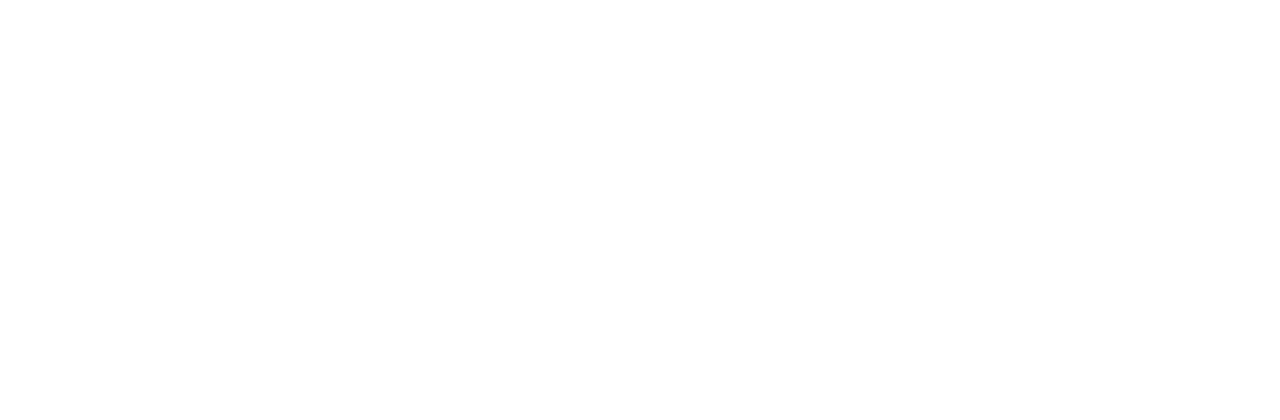
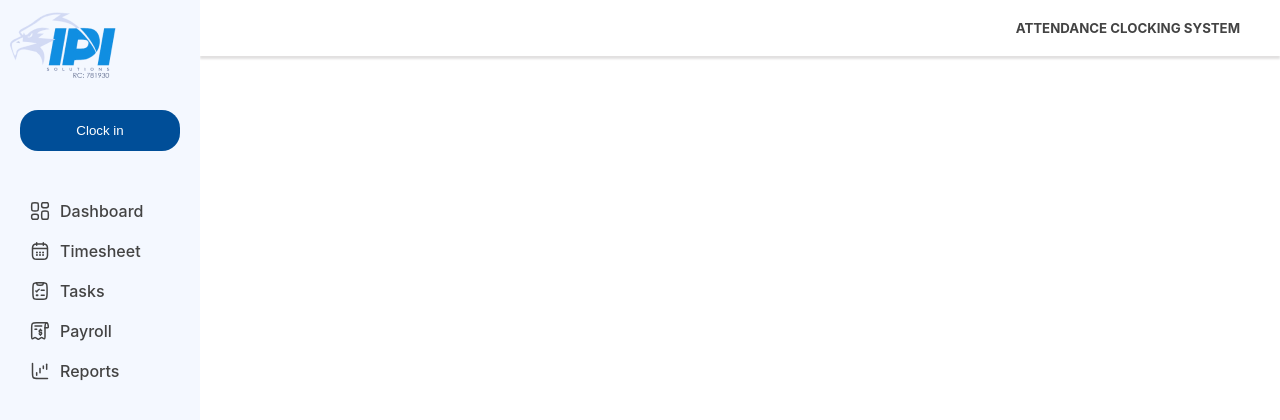
Before and after one commit to chidinmabnwaeze/AttendanceSystem, a React (Vite) app: page /timesheet in a window 1280 px wide. Before the commit this address had no page. Shown: the top 420 px of the page. Built offline with nearby package versions, Linux system fonts and the light colour scheme.

Commit message:
timesheet

```diff
--- a/src/App.jsx
+++ b/src/App.jsx
@@ -2,6 +2,7 @@
 import { BrowserRouter, Routes, Route } from 'react-router-dom'
 import './styles/clocking.css'
 import Clocking from './Pages/clocking'
+import Timesheet from './Pages/Timesheet'
 import Popup from './components/Popup'
 
 function App() {
@@ -14,6 +15,7 @@
       <Route index element = {<Clocking/>}/>
       <Route path='/clocking' element ={<Clocking/>}/>
       <Route path='/popup' element ={<Popup/>}/>
+      <Route path='/timesheet' element ={<Timesheet/>}/>
      </Routes>
      </BrowserRouter>
     </>
--- /dev/null
+++ b/src/Pages/Timesheet.jsx
@@ -0,0 +1,15 @@
+import React from 'react'
+import Header from '../components/Header'
+import Sidebar from '../components/Sidebar'
+
+const Timesheet = () => {
+  return (
+    <div>
+<Header/>
+<Sidebar/>
+
+    </div>
+  )
+}
+
+export default Timesheet
--- a/src/styles/clocking.css
+++ b/src/styles/clocking.css
@@ -164,9 +164,7 @@
   display: flex;
   justify-content: space-between;
   align-items: center;
-  /* justify-content: space-evenly; */
 
-  /* background-color: purple; */
 }
 
 /* responsiveness */
@@ -202,7 +200,6 @@
   display: flex;
   flex-direction: column;
   padding: 20px;
-  background-color: purple;
 }
 .profilePic {
   width: 280px;
@@ -216,10 +213,10 @@
   margin-top:8px ;
   color: rgba(168, 168, 168, 1);
 }
-.userDetails{
+/* .userDetails{
 
 
-}
+} */
 .userInfo{
 
     padding: 20px;
```
Also changed, not shown: src/components/Title.jsx (added, +18 -0 lines).
